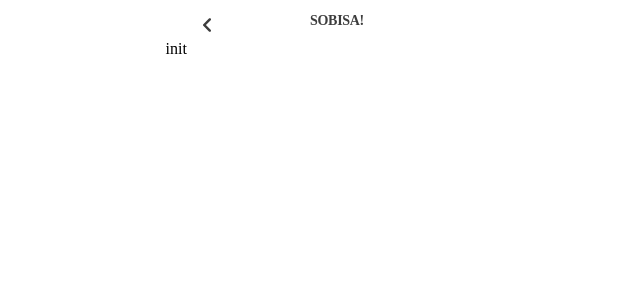
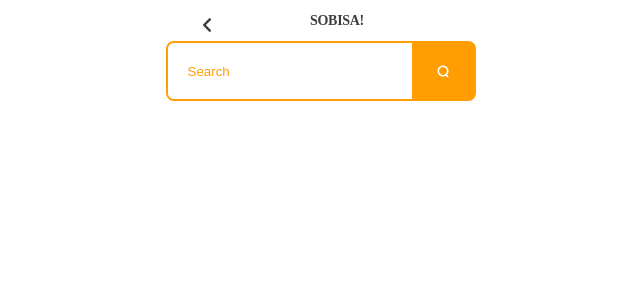
Before and after one commit to SobiSa-Expense-Hunter/SobiSa, a Next.js app: page / in a window 1280 px wide. Shown: the top 300 px of the page, without its empty margins (303-943 px from the left). Built offline with nearby package versions, Linux system fonts and the light colour scheme; a web font is replaced by a local one.

Commit message:
[#42] fix: main page('/') -> search 페이지 보이도록 수정

```diff
--- a/src/pages/index.tsx
+++ b/src/pages/index.tsx
@@ -1,5 +1,18 @@
 import React from 'react';
 
-export default function Home() {
-  return <div>init</div>;
+import styled from 'styled-components';
+
+import SearchInput from '@/components/SearchInput';
+
+function Home() {
+  return (
+    <Container>
+      <SearchInput />
+    </Container>
+  );
 }
+export default Home;
+
+const Container = styled.div`
+  max-width: 375px;
+`;
```
Also changed, not shown: src/pages/search/index.tsx (deleted, +0 -18 lines).
